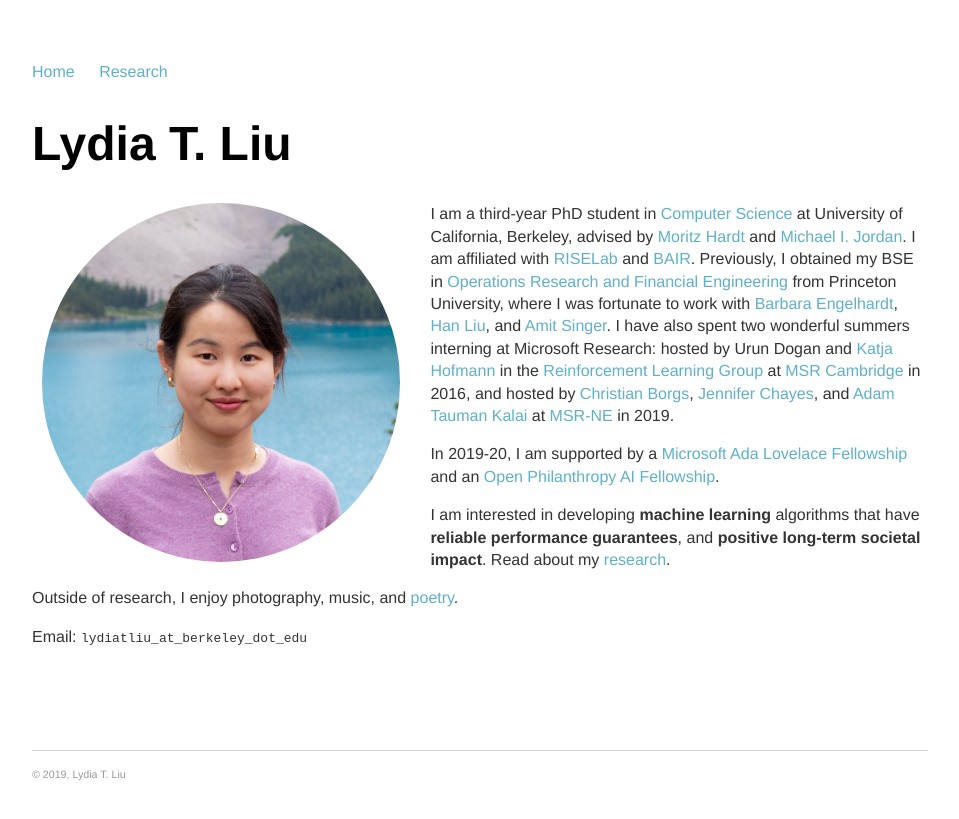
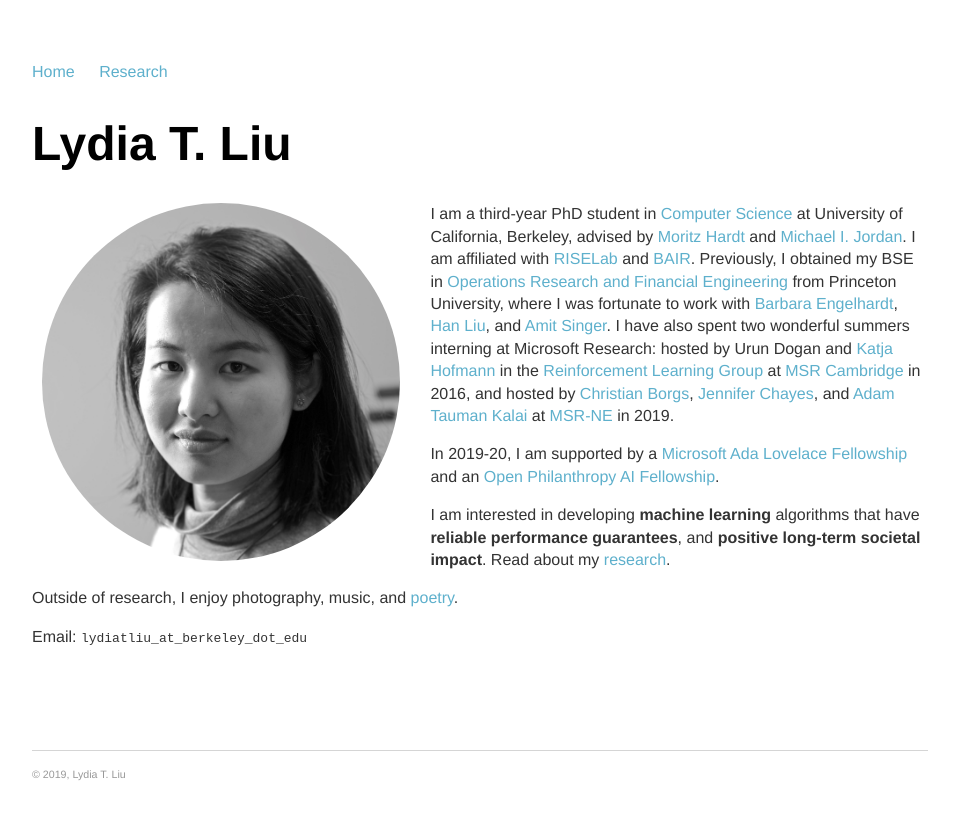
Before and after one commit to serenalwang/serenalwang.github.io, a Jekyll site: the page built from index.md, in a window 1280 px wide. Shown: the top 819 px of the page, without its empty margins (160-1119 px from the left). Built offline with Jekyll 4.4.1, drawn with Linux system fonts in a browser that asks for light colours.

Commit message:
Update index.md

```diff
--- a/index.md
+++ b/index.md
@@ -6,7 +6,7 @@ title: Lydia T. Liu | University of California, Berkeley
 
 # Lydia T. Liu #
 
-<img src="img/b4.jpg" alt="Photo" class="leftside_image">
+<img src="img/photo_class.jpg" alt="Photo" class="leftside_image">
 
 I am a third-year PhD student in [Computer Science](https://eecs.berkeley.edu/) at University of California, Berkeley, advised by [Moritz Hardt](http://www.moritzhardt.com/) and [Michael I. Jordan](https://people.eecs.berkeley.edu/~jordan/). I am affiliated with [RISELab](http://rise.cs.berkeley.edu/) and [BAIR](http://bair.berkeley.edu/).
 Previously, I obtained my BSE in [Operations Research and Financial Engineering](https://orfe.princeton.edu/) from Princeton University, where I was fortunate to work with [Barbara Engelhardt](https://www.cs.princeton.edu/~bee/), [Han Liu](https://www.princeton.edu/~hanliu/), and [Amit Singer](https://web.math.princeton.edu/~amits/). I have also spent two wonderful summers interning at Microsoft Research: hosted by Urun Dogan and [Katja Hofmann](https://www.microsoft.com/en-us/research/people/kahofman/) in the [Reinforcement Learning Group](https://www.microsoft.com/en-us/research/group/reinforcement-learning-group/) at [MSR Cambridge](https://www.microsoft.com/en-us/research/lab/microsoft-research-cambridge/) in 2016, and hosted by [Christian Borgs](https://www.microsoft.com/en-us/research/people/borgs/), [Jennifer Chayes](https://www.microsoft.com/en-us/research/people/jchayes/), and [Adam Tauman Kalai](https://www.microsoft.com/en-us/research/people/adum/) at [MSR-NE](https://www.microsoft.com/en-us/research/lab/microsoft-research-new-england/) in 2019.
```
